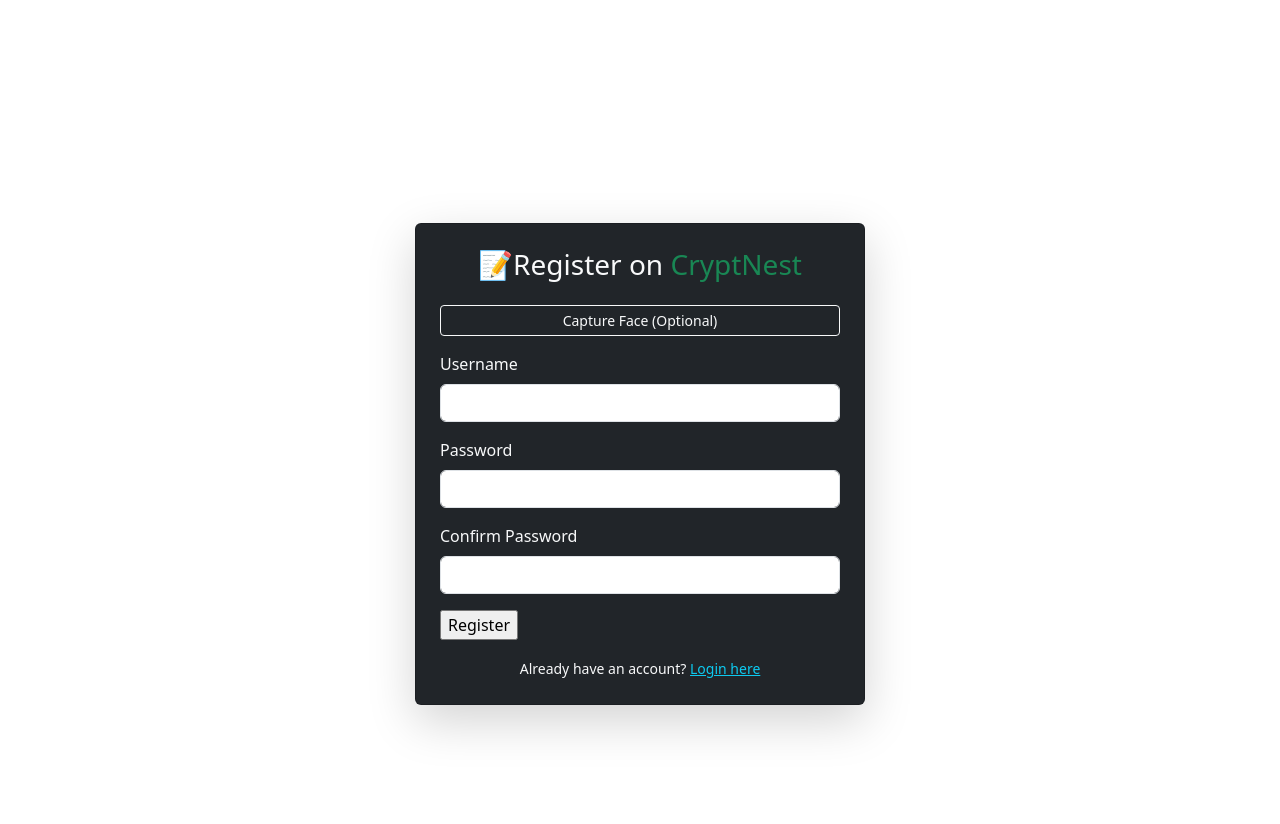
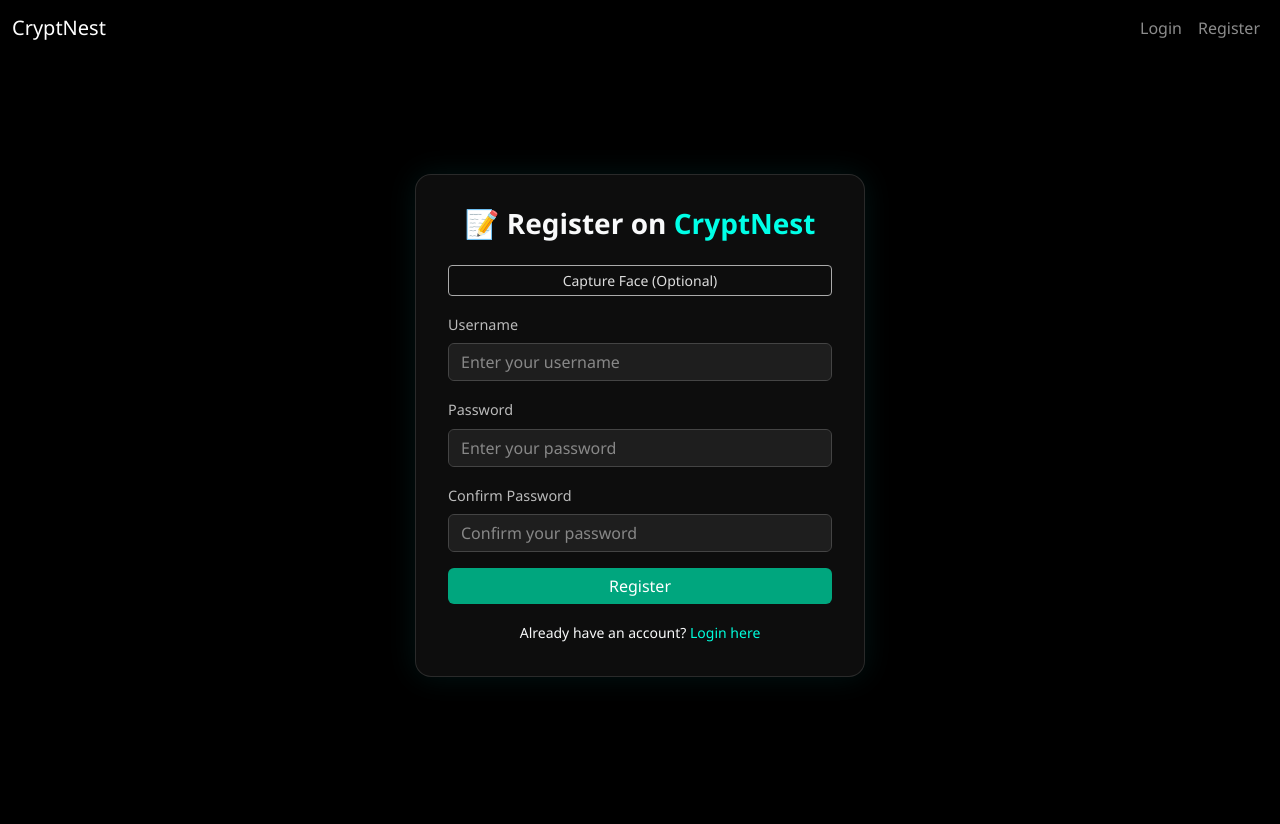
Before and after one commit to madstercoder7/CryptNest, a Flask app: page /register in a window 1280 px wide. After the commit the page ends 677 px from the top, so only its background shows below. Run offline with Flask 3, Linux system fonts and the light colour scheme; parts of the project's set-up code (start-up, migrations or seed data) failed here and were passed over.

Commit message:
Improved UI of login and register pages

```diff
--- a/templates/layout.html
+++ b/templates/layout.html
@@ -9,7 +9,7 @@
     <link rel="apple-touch-icon" sizes="180x180" href="{{ url_for('static', filename='icons/apple-touch-icon.png') }}">
     <link rel="manifest" href="{{ url_for('static', filename='icons/site.webmanifest') }}">
 </head>
-<body class="text-light">
+<body class="text-light" style="background: black;">
     <nav class="navbar navbar-expand-lg navbar-dark">
         <div class="container-fluid">
             <a href="#" class="navbar-brand">CryptNest</a>
--- a/templates/register.html
+++ b/templates/register.html
@@ -1,8 +1,96 @@
 {% extends "layout.html" %}
 {% block content %}
-<div class="container d-flex justify-content-center align-items-center" style="min-height: 90vh;">
-    <div class="card bg-dark text-light shadow-lg p-4" style="width: 100%; max-width: 450px;">
-        <h3 class="text-center mb-4">📝Register on <span class="text-success">CryptNest</span></h3>
+<style>
+    html, body {
+        height: 100%;
+        margin: 0;
+        padding: 0;
+        overflow: hidden;
+        background-color: black;
+        color: #f1f1f1;
+        font-family: 'Segoe UI', Tahoma, Geneva, Verdana, sans-serif;
+    }
+
+    .fullscreen-center {
+        min-height: 100vh;
+        padding-top: 70px;
+        display: flex;
+        justify-content: center;
+        align-items: center;
+        background-color: black;
+        overflow: hidden;
+        padding-bottom: 300px;
+    }
+
+    .glass-card {
+        background: rgba(255, 255, 255, 0.05);
+        border: 1px solid rgba(255, 255, 255, 0.12);
+        backdrop-filter: blur(12px);
+        -webkit-backdrop-filter: blur(12px);
+        border-radius: 16px;
+        padding: 2rem;
+        max-width: 450px;
+        width: 100%;
+        box-shadow: 0 0 30px rgba(0, 255, 255, 0.08);
+    }
+
+    .glass-card h3 {
+        text-align: center;
+        margin-bottom: 1.5rem;
+        font-weight: 600;
+        color: #f8f9fa;
+    }
+
+    .glass-card label {
+        color: #bbb;
+        font-size: 0.9rem;
+    }
+
+    .glass-card .form-control {
+        background-color: rgba(255, 255, 255, 0.07);
+        border: 1px solid #444;
+        color: #f1f1f1;
+    }
+
+    .glass-card .form-control::placeholder {
+        color: #888;
+    }
+
+    .glass-card .btn-outline-light,
+    .glass-card .btn-outline-warning {
+        border-color: #aaa;
+        color: #ddd;
+    }
+
+    .glass-card .btn-outline-light:hover,
+    .glass-card .btn-outline-warning:hover {
+        background-color: #111;
+        color: #fff;
+    }
+
+    .glass-card .btn-success {
+        background-color: #00a67e;
+        color: #fff;
+        border: none;
+    }
+
+    .glass-card .btn-success:hover {
+        background-color: #00916d;
+    }
+
+    .glass-card a {
+        color: #0fd;
+        text-decoration: none;
+    }
+
+    .glass-card a:hover {
+        text-decoration: underline;
+    }
+</style>
+
+<div class="fullscreen-center">
+    <div class="glass-card">
+        <h3>📝 Register on <span style="color: #00ffe7;">CryptNest</span></h3>
 
         {% if session.get('face_captured') %}
             <div class="alert alert-success text-center p-2 py-1">✅ Face captured successfully</div>
@@ -23,21 +111,21 @@
             {{ form.hidden_tag() }}
             <div class="mb-3">
                 {{ form.username.label(class="form-label") }}
-                {{ form.username(class="form-control") }}
+                {{ form.username(class="form-control", placeholder="Enter your username") }}
             </div>
             <div class="mb-3">
                 {{ form.password.label(class="form-label") }}
-                {{ form.password(class="form-control") }}
+                {{ form.password(class="form-control", placeholder="Enter your password") }}
             </div>
             <div class="mb-3">
                 {{ form.confirm_password.label(class="form-label") }}
-                {{ form.confirm_password(class="form-control") }}
+                {{ form.confirm_password(class="form-control", placeholder="Confirm your password") }}
             </div>
-            {{ form.submit(render_kw={'class': 'btn btn-success w-100'}) }}
+            {{ form.submit(class="btn btn-success w-100") }}
         </form>
 
         <div class="mt-3 text-center">
-            <small>Already have an account? <a href="{{ url_for('login') }}" class="text-info">Login here</a></small>
+            <small>Already have an account? <a href="{{ url_for('login') }}">Login here</a></small>
         </div>
     </div>
 </div>
```
Also changed, not shown: templates/login.html (+92 -6 lines).
